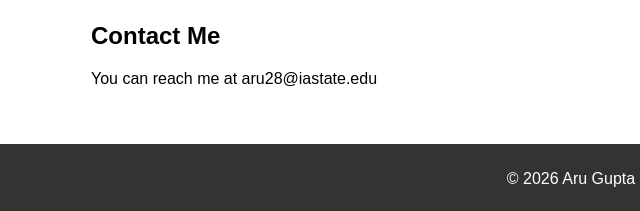
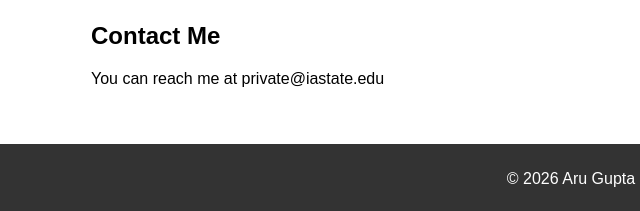
Before and after one commit to AruGupta28/PersonalPortfolio, a plain HTML site: page index.html in a window 1280 px wide. Shown: the part 1020-1231 px from the top of the page, 69-709 px from the left. Drawn offline with Linux system fonts and the light colour scheme.

Commit message:
Remove actual email for privacy

```diff
--- a/index.html
+++ b/index.html
@@ -59,7 +59,7 @@
     <section id="contact">
         <div class="container">
             <h2>Contact Me</h2>
-            <p>You can reach me at aru28@iastate.edu</p>
+            <p>You can reach me at private@iastate.edu</p>
         </div>
     </section>
     <footer>
```
